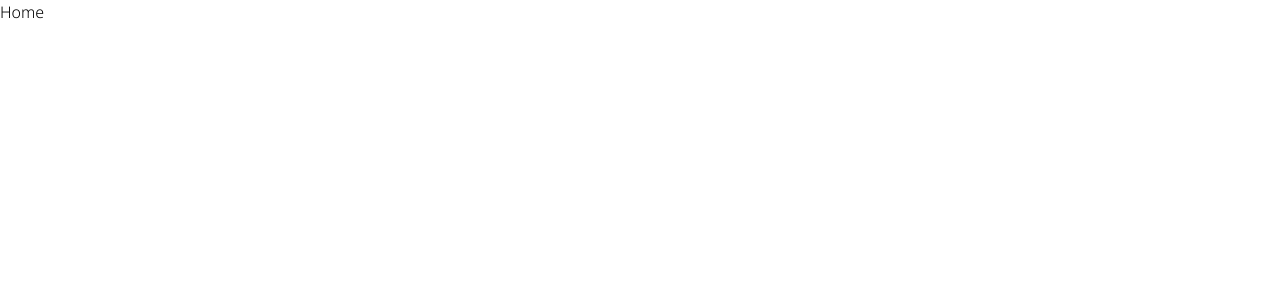
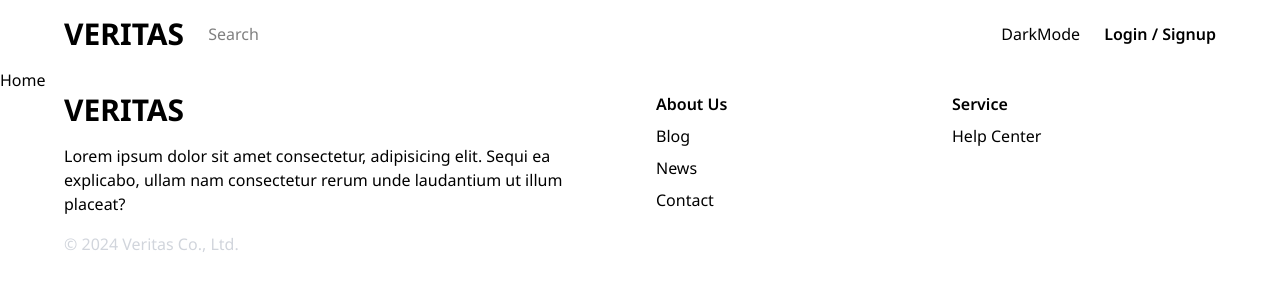
Before and after one commit to UdomUdom/veritas, a Next.js app in the folder client/: page / in a window 1280 px wide. Shown: the top 300 px of the page. Built offline with nearby package versions, Linux system fonts and the light colour scheme.

Commit message:
mockup navbar + footer

```diff
--- /dev/null
+++ b/client/src/app/(route)/layout.tsx
@@ -0,0 +1,14 @@
+import Footer from "@/components/footer";
+import Navbar from "@/components/navbar";
+
+export default function HomeLayout({
+  children,
+}: Readonly<{ children: React.ReactNode }>) {
+  return (
+    <div>
+      <Navbar />
+      {children}
+      <Footer />
+    </div>
+  );
+}
--- a/client/src/app/layout.tsx
+++ b/client/src/app/layout.tsx
@@ -8,7 +8,7 @@ export const metadata: Metadata = {
 };
 
 const noto = Noto_Sans({
-  weight: ["300"],
+  weight: ["100", "200", "300", "400", "500", "600", "700", "800", "900"],
   subsets: ["latin"],
 });
 
--- /dev/null
+++ b/client/src/components/footer/Copyright.tsx
@@ -0,0 +1,14 @@
+const currentYear = new Date().getFullYear();
+
+export default function Copyright() {
+  return (
+    <div className="col-span-2 lg:order-1 order-last">
+      <h1 className="text-3xl uppercase font-bold">veritas</h1>
+      <p className="my-4">
+        Lorem ipsum dolor sit amet consectetur, adipisicing elit. Sequi ea
+        explicabo, ullam nam consectetur rerum unde laudantium ut illum placeat?
+      </p>
+      <p className="text-gray-300">&copy; {currentYear} Veritas Co., Ltd.</p>
+    </div>
+  );
+}
--- /dev/null
+++ b/client/src/components/footer/index.tsx
@@ -0,0 +1,32 @@
+import Link from "next/link";
+import Copyright from "./Copyright";
+
+export default function Footer() {
+  return (
+    <section className="max-w-sm sm:max-w-xl md:max-w-2xl lg:max-w-4xl xl:max-w-6xl mx-auto grid grid-cols-2 lg:grid-cols-4 gap-8">
+      <Copyright />
+      <div className="order-1">
+        <h1 className="mb-2 font-semibold">About Us</h1>
+        <ul className="flex flex-col gap-2">
+          <Link href="/blog">
+            <li>Blog</li>
+          </Link>
+          <Link href="/news">
+            <li>News</li>
+          </Link>
+          <Link href="/contact">
+            <li>Contact</li>
+          </Link>
+        </ul>
+      </div>
+      <div className="order-2">
+        <h1 className="mb-2 font-semibold">Service</h1>
+        <ul className="flex flex-col gap-2">
+          <Link href="/help">
+            <li>Help Center</li>
+          </Link>
+        </ul>
+      </div>
+    </section>
+  );
+}
--- /dev/null
+++ b/client/src/components/navbar/Logo.tsx
@@ -0,0 +1,7 @@
+export default function Logo() {
+  return (
+    <div>
+      <h1 className="text-3xl uppercase font-bold">veritas</h1>
+    </div>
+  );
+}
--- /dev/null
+++ b/client/src/components/navbar/index.tsx
@@ -0,0 +1,16 @@
+import Logo from "./Logo";
+
+export default function Navbar() {
+  return (
+    <section className="max-w-sm sm:max-w-xl md:max-w-2xl lg:max-w-4xl xl:max-w-6xl mx-auto py-4 flex items-center justify-between">
+      <div className="flex items-center gap-6">
+        <Logo />
+        <input type="text" placeholder="Search" />
+      </div>
+      <div className="flex items-center gap-6">
+        <div>DarkMode</div>
+        <button className="font-semibold">Login / Signup</button>
+      </div>
+    </section>
+  );
+}
```
Also changed, not shown: client/package.json (+10 -10 lines), client/src/app/(route)/page.tsx (renamed from client/src/app/page.tsx).
